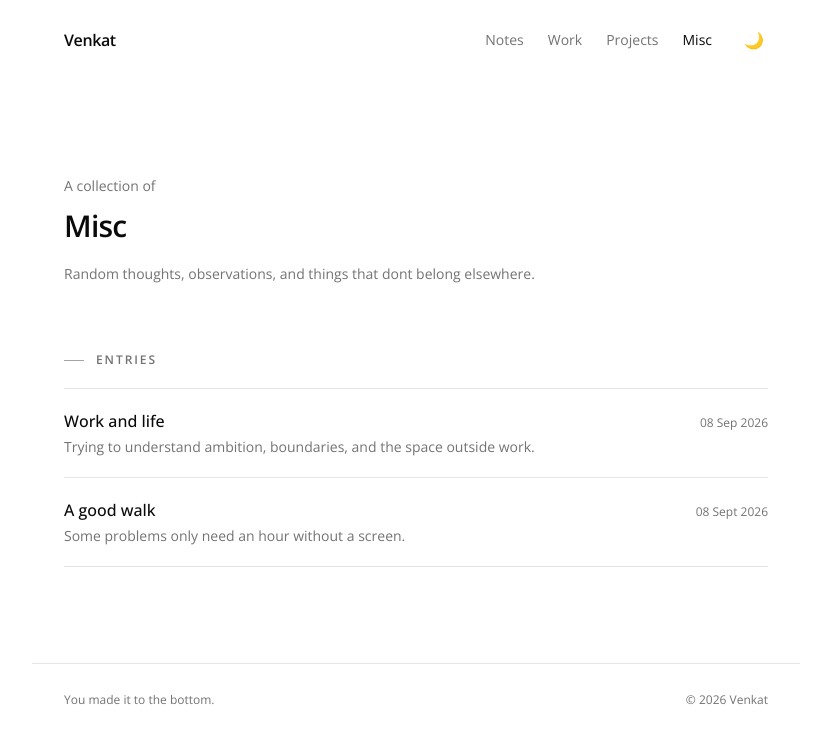
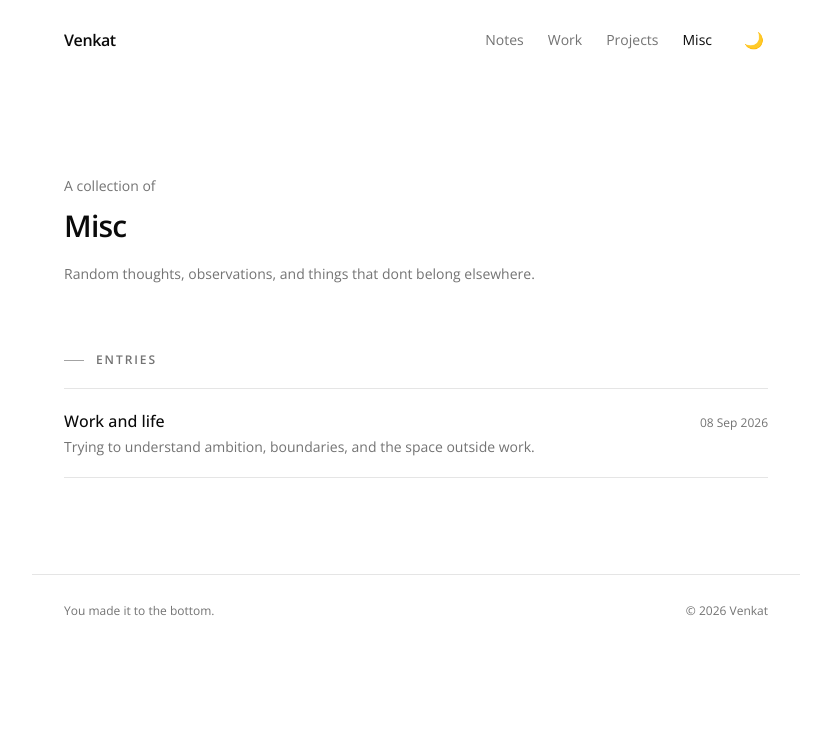
Before and after one commit to venkxycodes/portfolio, a React (Vite) app: page /misc in a window 1280 px wide. Shown: the top 742 px of the page, without its empty margins (224-1055 px from the left). Built offline with nearby package versions, Linux system fonts and the light colour scheme.

Commit message:
Remove extra misc entry

```diff
--- a/src/data/misc.ts
+++ b/src/data/misc.ts
@@ -13,5 +13,4 @@ export const misc: Entry[] = [
     'The only way I currently see it working is through clear boundaries. For example, 9 AM to 6 PM can be uninterrupted work time. Full focus. Build and ship. Mornings and evenings can belong to you - your health, fitness, sport, family, or whatever else matters to you.',
     'Sleep well. Eat well. Work hard. Play a sport. Spend time with people you care about. After all, we are humans. As I write this, and as you read this, a few more minutes of our lives are already gone. It is a chaotic time to work in tech. But I am slowly becoming convinced that setting boundaries and caring about other parts of your life does not necessarily make you less ambitious. Maybe ambition does not have to mean giving one thing everything you have, unless you think that is the only thing in life that matters; certainly not for me.',
   ] },
-  { slug: 'a-good-walk', title: 'A good walk', description: 'Some problems only need an hour without a screen.', date: '08 Sept 2026', body: ['I am trying to remember that thinking is also an activity. A walk with no podcast is sometimes the fastest way to find the shape of a problem.'] },
 ]
```
